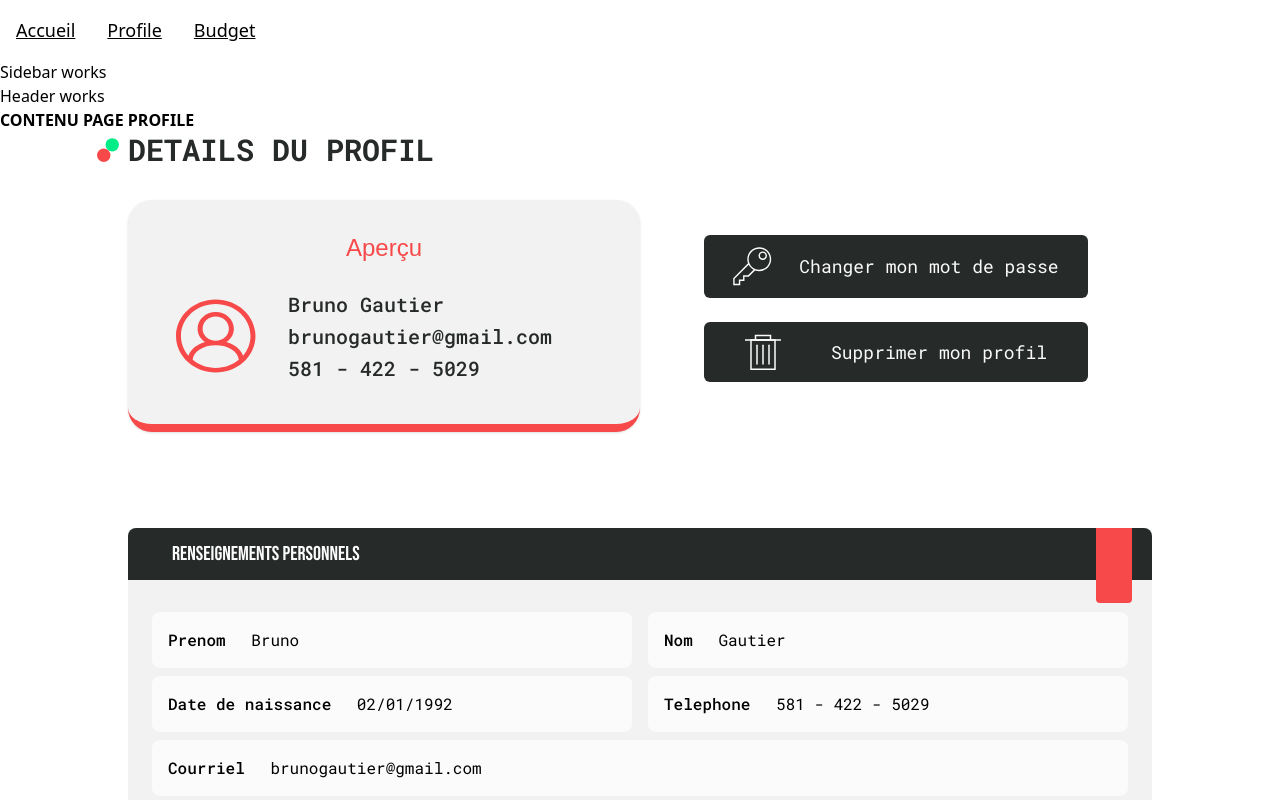
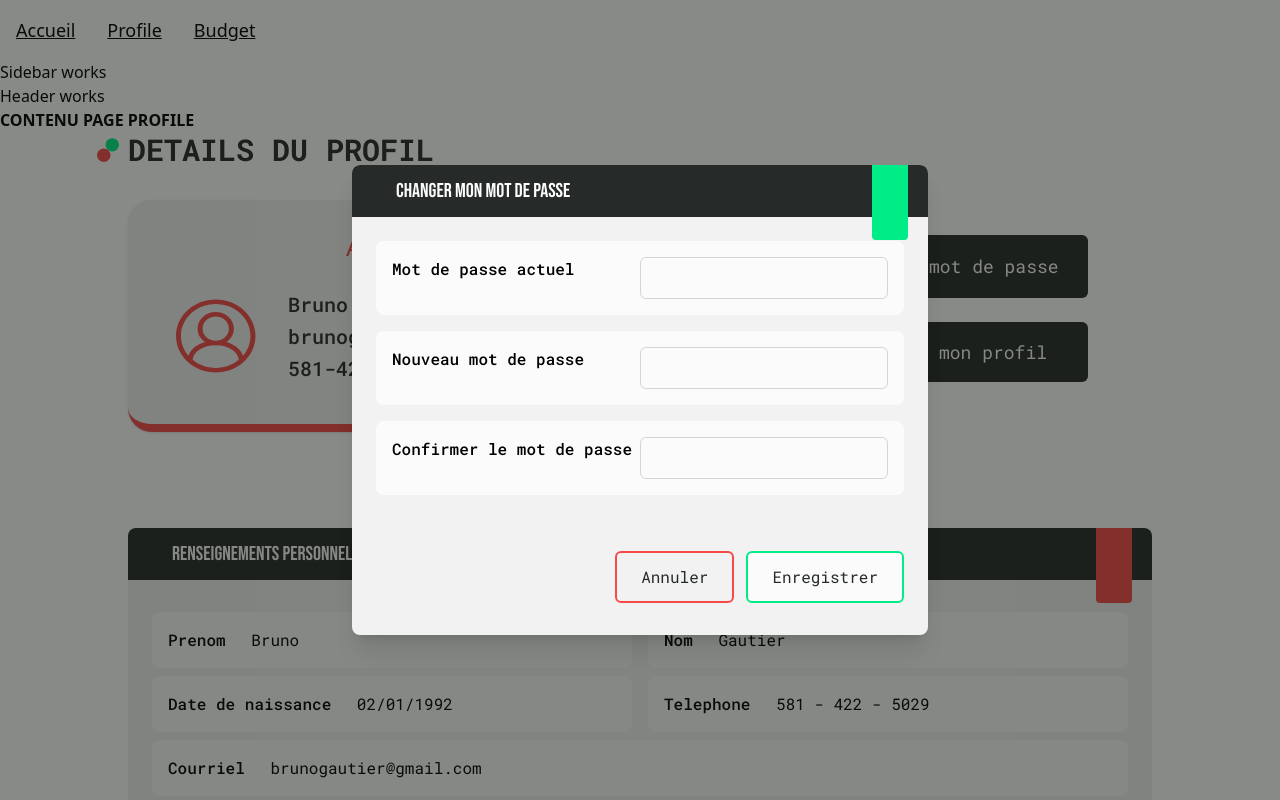
Before and after one commit to Big-pun/projet-synthese, a Vue app: page /espace-client/profil in a window 1280 px wide. Both pictures are taken after a click on the button "Changer mon mot de passe". Shown: the top 800 px of the page. Built offline with nearby package versions, Linux system fonts and the light colour scheme.

Commit message:
modals password + delete OK Store en carton avec des données bidon

```diff
--- a/src/assets/styles/main.css
+++ b/src/assets/styles/main.css
@@ -33,4 +33,7 @@
     h5 {
         @apply text-base font-main;
     }
+    button {
+        @apply hover:cursor-pointer;
 }
+}
--- a/src/components/general/Modal.vue
+++ b/src/components/general/Modal.vue
@@ -67,6 +67,5 @@ function handleSave() {
 </template>
 
 <style scoped>
-/* Les classes Tailwind devraient couvrir la plupart des besoins,
-   mais on peut ajouter des styles spécifiques ici si nécessaire */
+
 </style>
--- a/src/components/profile/ProfilePreview.vue
+++ b/src/components/profile/ProfilePreview.vue
@@ -1,12 +1,50 @@
 <script setup>
 import { ref } from 'vue';
+import { useModalStore } from '@/stores/modalStore';
+
+// Store modal
+const modalStore = useModalStore();
+
+
+// Fonction pour ouvrir le modal de changement de mot de passe
+function openChangePasswordModal() {
+  const passwordFields = [
+    { key: 'currentPassword', label: 'Mot de passe actuel', type: 'password' },
+    { key: 'newPassword', label: 'Nouveau mot de passe', type: 'password' },
+    { key: 'confirmPassword', label: 'Confirmer le mot de passe', type: 'password' }
+  ];
+
+  modalStore.openModal(
+    'changePassword',
+    'Changer mon mot de passe',
+    passwordFields,
+    {} // Pas de données initiales pour les mots de passe
+  );
+}
+
+// Fonction pour ouvrir le modal de confirmation de suppression du profil
+function openDeleteProfileModal() {
+  const confirmationFields = [
+    { key: 'confirmation', label: 'Tapez "SUPPRIMER" pour confirmer', type: 'text' },
+    { key: 'password', label: 'Mot de passe', type: 'password' }
+  ];
+
+  modalStore.openModal(
+    'deleteProfile',
+    'Supprimer mon profil',
+    confirmationFields,
+    {} // Pas de données initiales
+  );
+}
+
 
 // Ces données viendront du backend plus tard
 const userData = ref({
   nom: 'Bruno Gautier',
   email: 'brunogautier@gmail.com',
-  telephone: '581 - 422 - 5029'
+  telephone: '581-422-5029'
 });
+
 </script>
 
 <template>
@@ -42,6 +80,7 @@ const userData = ref({
       <!-- Boutons -->
       <div class="flex text-lg flex-col justify-center items-center space-y-4 md:space-y-6">
         <button
+          @click="openChangePasswordModal"
           class="w-full max-w-xs md:max-w-sm flex items-center justify-around bg-gray text-white py-3 px-4 rounded-md hover:bg-hover transition-colors">
           <svg xmlns="http://www.w3.org/2000/svg" width="39" height="39" viewBox="0 0 39 39" fill="none">
             <path fill-rule="evenodd" clip-rule="evenodd"
@@ -52,6 +91,7 @@ const userData = ref({
         </button>
 
         <button
+          @click="openDeleteProfileModal"
           class="w-full max-w-xs md:max-w-sm flex items-center justify-around bg-gray text-white py-3 px-4 rounded-md hover:bg-accent2 transition-colors">
           <svg xmlns="http://www.w3.org/2000/svg" width="36" height="36" viewBox="0 0 36 36" fill="none">
             <path d="M30.75 36H5.25V5.25H30.75V36ZM6.75 34.5H29.25V6.75H6.75V34.5Z" fill="#FBFBFB" />
--- a/src/view/ProfileView.vue
+++ b/src/view/ProfileView.vue
@@ -25,7 +25,44 @@ function handleSave(data) {
     case 'bankingInfo':
       console.log('Saving banking info:', data);
       break;
+    case 'changePassword':
+      // Vérifier que les mots de passe correspondent
+      if (data.newPassword !== data.confirmPassword) {
+        alert('Les mots de passe ne correspondent pas');
+        return; // Ne pas fermer le modal, permettre à l'utilisateur de corriger
+      }
+
+      // Simuler une vérification côté serveur
+      console.log('Changing password:', {
+        currentPassword: data.currentPassword,
+        newPassword: data.newPassword
+      });
+
+      // Dans un cas réel, vous feriez une requête API
+      alert('Mot de passe modifié avec succès!');
+      break;
+    case 'deleteProfile':
+      // Vérifier que l'utilisateur a bien tapé "SUPPRIMER"
+      if (data.confirmation !== 'SUPPRIMER') {
+        alert('Veuillez taper "SUPPRIMER" pour confirmer la suppression du profil');
+        return; // Ne pas fermer le modal
+      }
+
+      // Simuler une requête de suppression
+      console.log('Deleting profile with password verification:', data.password);
+
+      // Dans un cas réel, vous feriez une requête API de suppression
+      // et redirigeriez l'utilisateur vers la page d'accueil ou de connexion
+      alert('Profil supprimé avec succès');
+      // Redirection vers la page d'accueil (à implémenter)
+      // router.push('/');
+      break;
   }
+}
+
+// Gérer la mise à jour des données du formulaire
+function handleFormDataUpdate(newData) {
+  Object.assign(modalStore.formData, newData);
 }
 </script>
 
@@ -47,6 +84,7 @@ function handleSave(data) {
       :form-fields="modalStore.formFields"
       :form-data="modalStore.formData"
       @update:is-open="modalStore.closeModal"
+      @update:form-data="handleFormDataUpdate"
       @save="handleSave"
     />
   </template>
```
Also changed, not shown: src/assets/img/Rectangle.svg (deleted).
